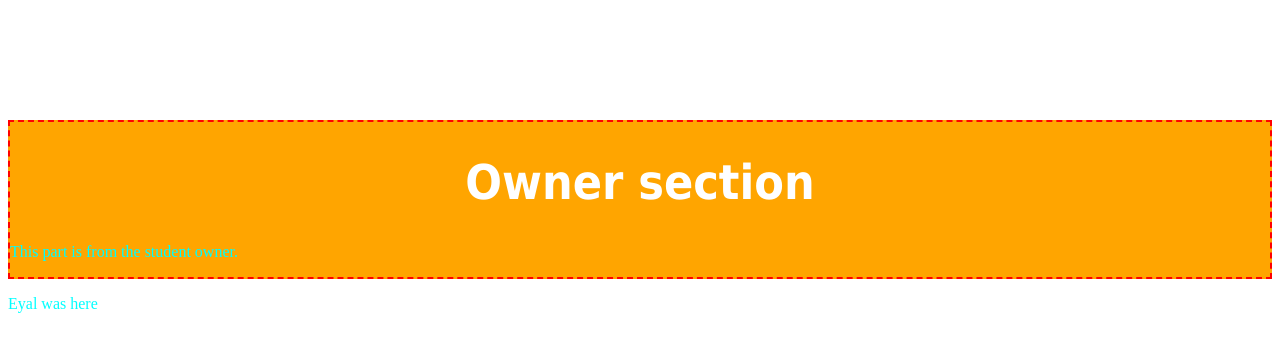
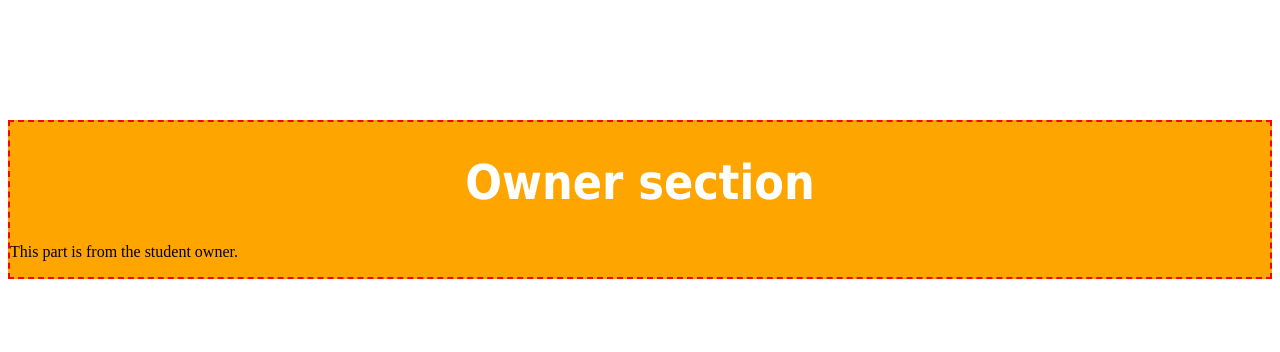
Before and after one commit to jorn55/GithubExercise01, a plain HTML site: page index.html in a window 1280 px wide. Drawn offline with Linux system fonts and the light colour scheme.

Commit message:
Add files via upload

```diff
--- a/index.html
+++ b/index.html
@@ -15,7 +15,7 @@
         <p>This part is from the student owner.</p>
     </div>
     <div class="student-contributor">
-<p>Eyal was here</p>
+
 
     </div>
 </body>
--- a/style.css
+++ b/style.css
@@ -13,6 +13,3 @@ h1 {
     text-align: center;
     color: white;
 }
-p{
-    color: aqua;
-}
```
